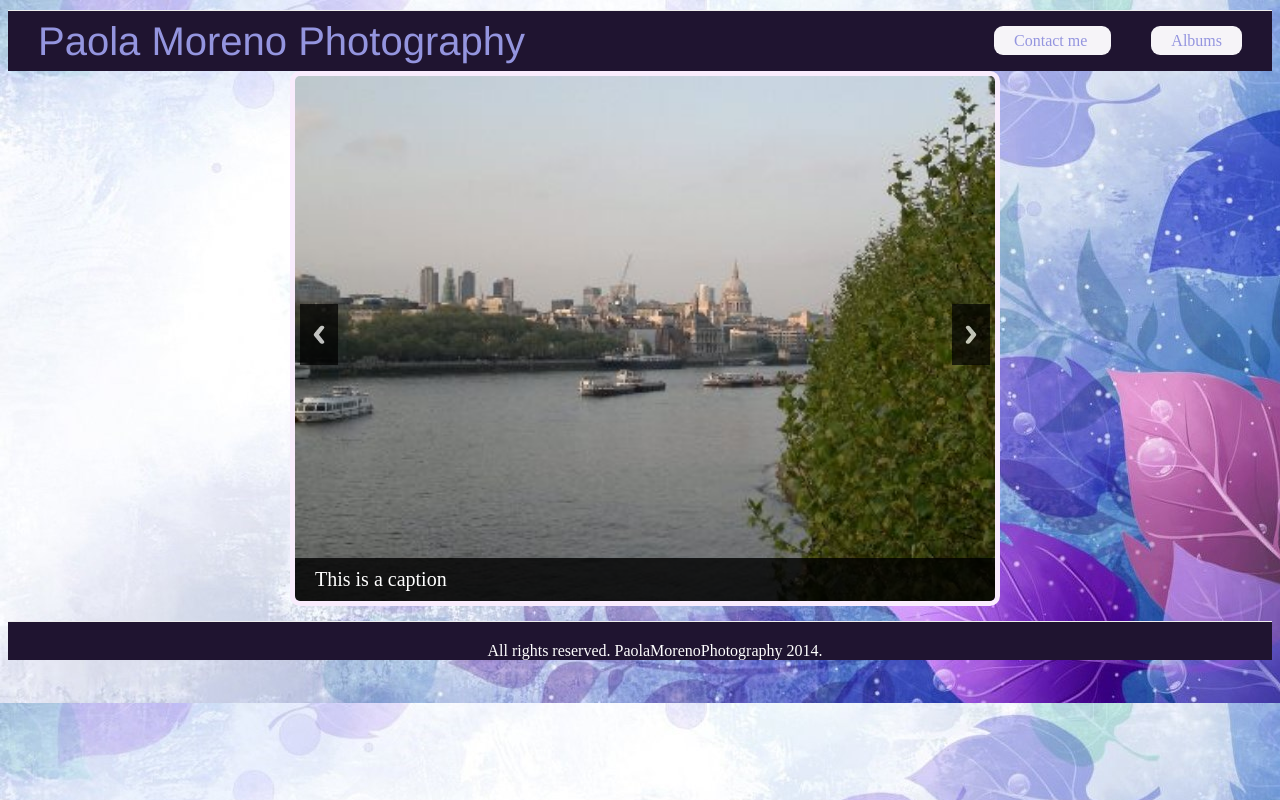
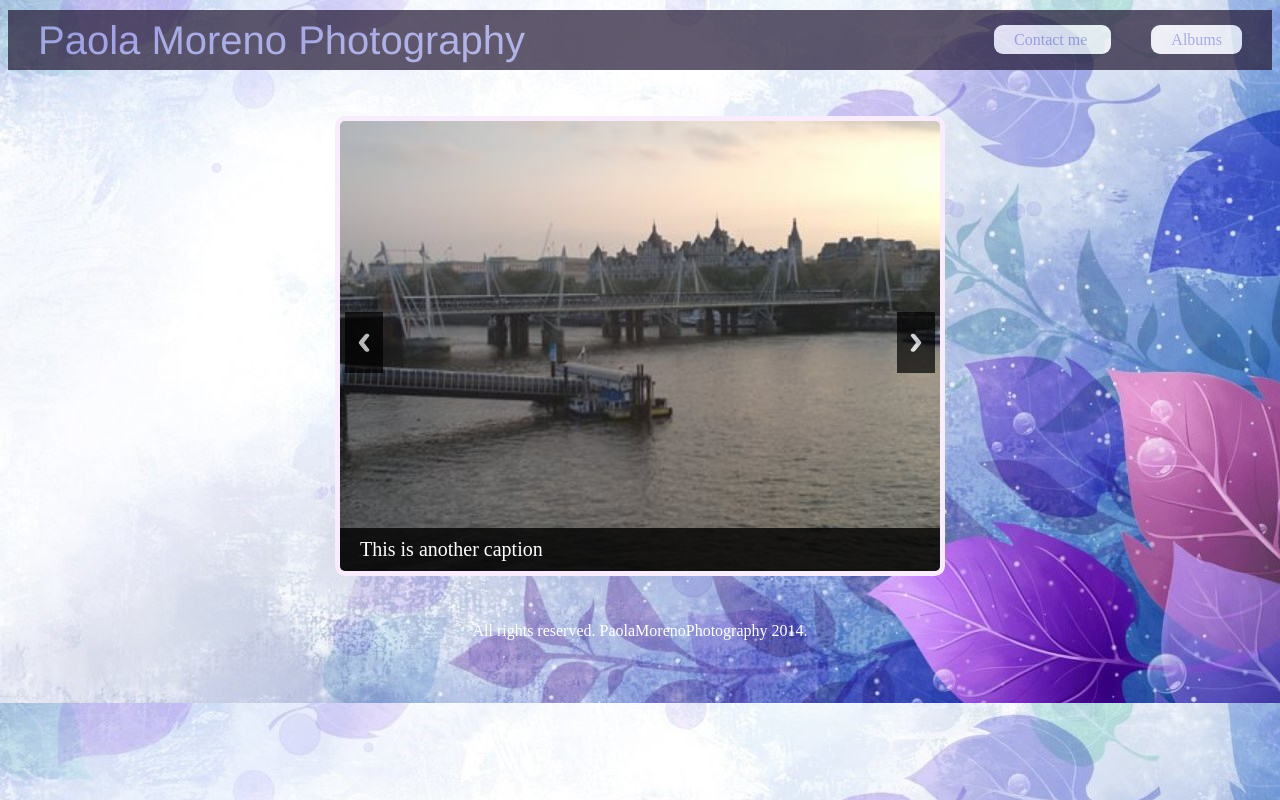
Before and after one commit to PaolaMoreno/photography, a plain HTML site: page index.html in a window 1280 px wide. Drawn offline with nearby package versions, Linux system fonts and the light colour scheme.

Commit message:
final home style

```diff
--- a/demo.css
+++ b/demo.css
@@ -1,18 +1,11 @@
-h1 {
-  font: 40px/60px "Helvetica Neue", Helvetica, Arial, sans-serif;
-  color: #9495df;
-  font-weight: 200;
-  }
 
-h2 {
-  font: 16px/20px "Helvetica Neue", Helvetica, Arial, sans-serif;
-  margin-bottom: 40px;
-  }
+
 
 #wrapper {
   top: 200px;
   width: 700px;
   margin:0 auto;
+
   }
 
 p,h3,h4,pre {
@@ -157,7 +150,7 @@ margin-right:auto;
   position: absolute;
   -webkit-tap-highlight-color: rgba(0,0,0,0);
   top: 52%;
-  left: 10;
+  left: 55;
   opacity: 0.7;
   z-index: 3;
   text-indent: -9999px;
@@ -176,7 +169,7 @@ margin-right:auto;
 .callbacks_nav.next {
   left: auto;
   background-position: right top;
-  right: 0;
+  right: 55;
   }
 
 
--- a/index.html
+++ b/index.html
@@ -6,6 +6,7 @@
 <script src="responsiveslides.min.js"></script>
 <link rel="stylesheet" type="text/css" href="demo.css">
 <link rel="stylesheet" type="text/css" href="style.css">
+<title>Paola Moreno Photography</title>
 
 </head>
 
@@ -21,9 +22,10 @@
         </li>
       </ul>
 		</nav>
-		<h1> Paola Moreno Photography</h1>
+		<h1>Paola Moreno Photography</h1>
 </header>
 
+<section>
 <div id="wrapper">
  <div class="callbacks_container">
       <ul class="rslides" id="slider4">
@@ -54,7 +56,7 @@
   $(function() {
 
     $("#slider4").responsiveSlides({
-        auto: false,
+        auto: true,
         pager: false,
         nav: true,
         speed: 500,
--- a/style.css
+++ b/style.css
@@ -3,6 +3,11 @@ body{
   background-image: url(bg.jpg);
 
 }
+h1 {
+  font: 40px/60px "Helvetica Neue", Helvetica, Arial, sans-serif;
+  color: #9495df;
+  font-weight: 200;
+  }
 
 
 .rslides {
@@ -10,9 +15,9 @@ body{
   list-style: none;
   overflow: hidden;
   width: 100%;
-  max-width: 700px;
+  max-width: 600px;
   padding: 0;
-  margin: 0 auto;
+  margin: 46 auto;
   border: 5px solid #f9ecfd;
   border-radius:10px;
 
@@ -44,6 +49,7 @@ body{
 nav{
   float: right;
   padding-top: 5px;
+  z-index: 100;
 }
 
 nav a{
@@ -59,34 +65,41 @@ nav ul li{
   padding: 6px 20px;
   border-radius: 9px;
   display: inline;
+  z-index: 100;
 }
 
-footer{
+/*footer{
 
   padding-top: 20px;
-  padding-left: 30px;
+  /*padding-left: 30px;
   background-color: #1f1430;
-  border-top: 1px solid #eeeeee;
+
   margin-top: 550px;
+  left: 20%;
+  right: 20%;
   color: #FFFFFF;
   display: block;
-  text-align: center;
+  opacity:0.7;
+  }font-size*/
 
-
-}
 #rights{
 width: 400px;
 margin-left:auto;
 margin-right:auto;
-text-align: center;
+height: 40px;
+color: white;
+
+
 }
 
 header{
   height: 60px;
   padding-left: 30px;
   background-color: #1f1430;
-  border-top: 1px solid #eeeeee;
+
   margin-top: 10px;
+  opacity:0.7;
+
 }
 
 
@@ -96,4 +109,5 @@ header h1{
 
 #rights p{
   text-align: center;
+  margin: 0 auto;
 }
```
